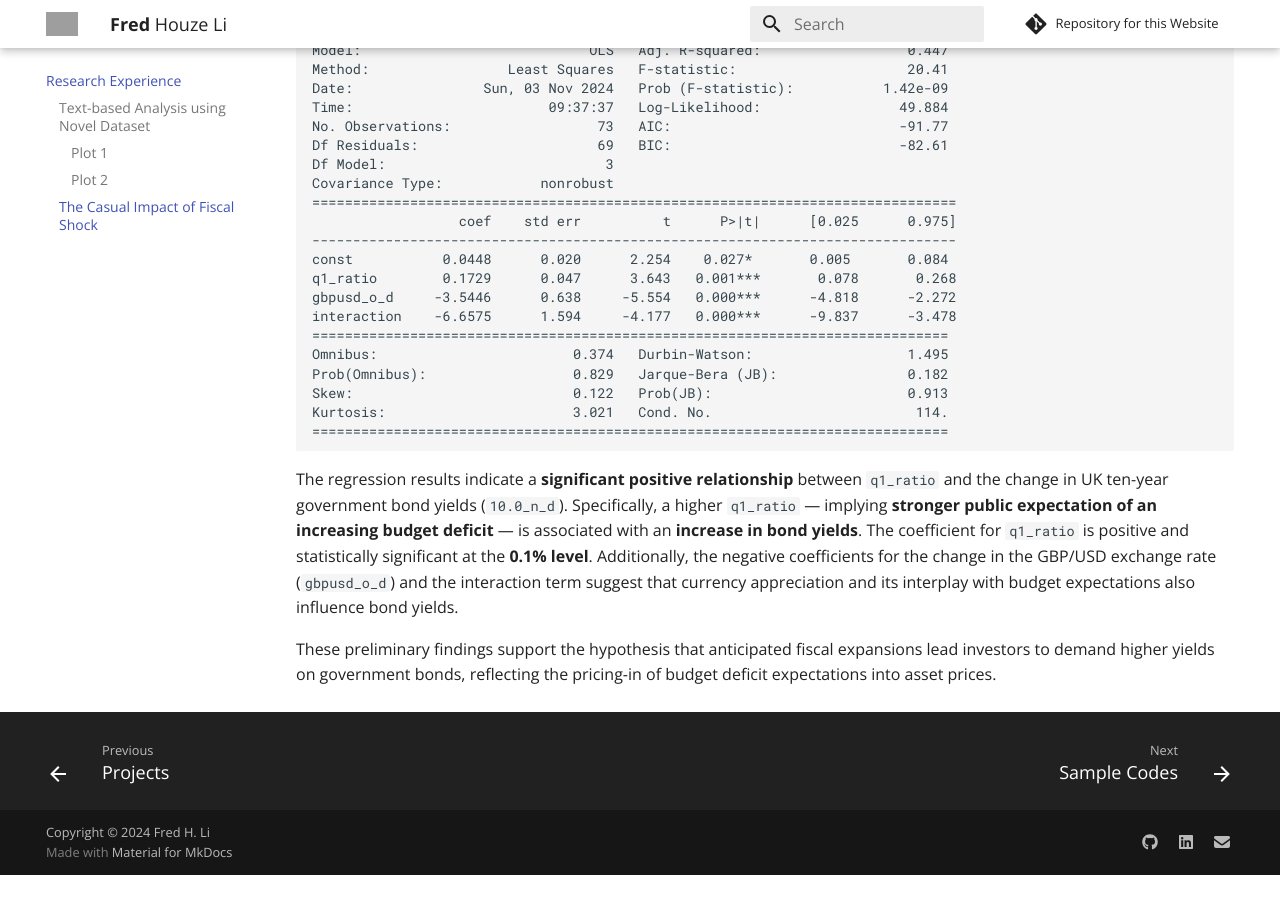
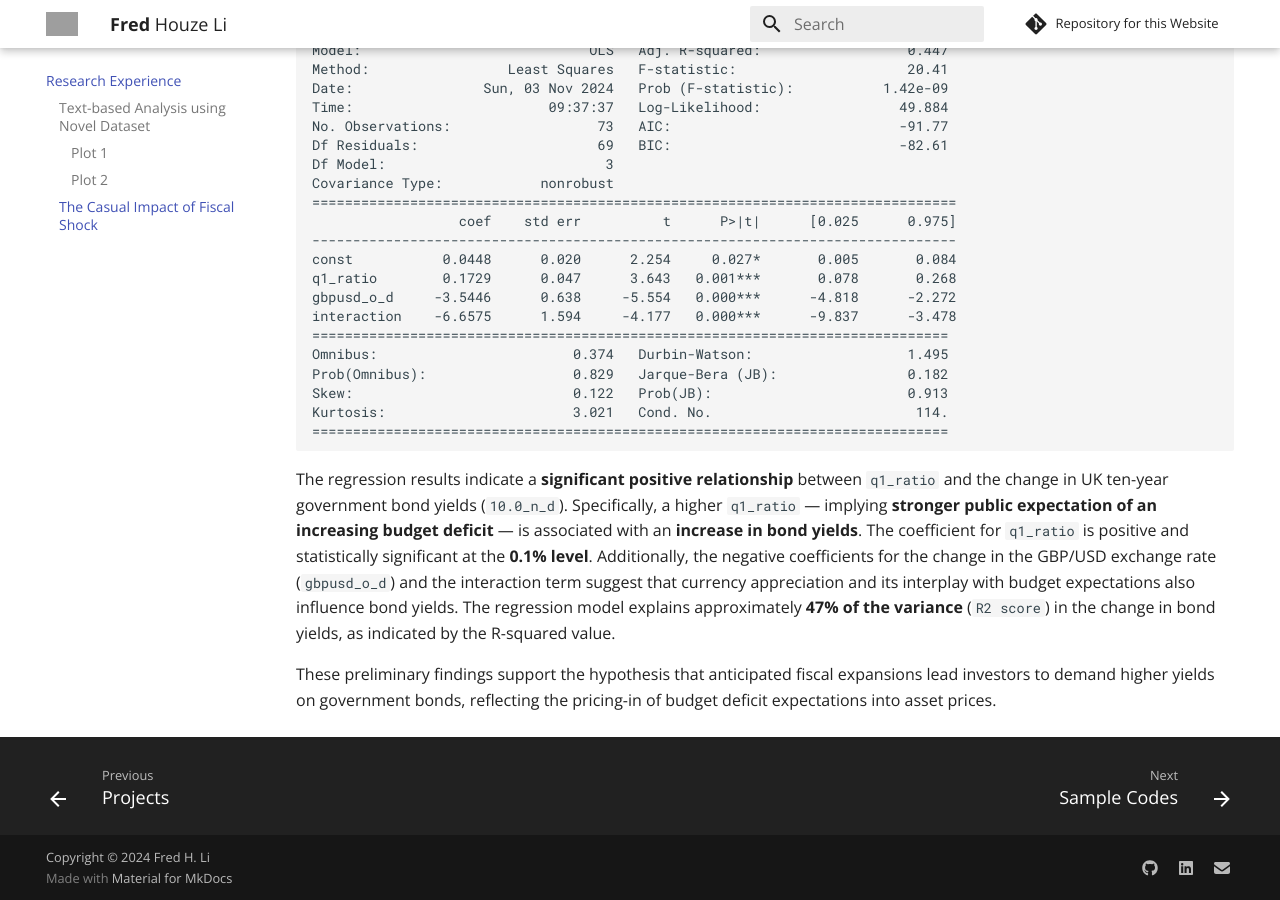
Before and after one commit to fredhli/fredhli.github.io, an MkDocs documentation site: the page built from docs/research_experience.md, in a window 1280 px wide and 900 px high, scrolled down 4233 px. Built offline with MkDocs 1.6.1 and Material for MkDocs 9.7.7, drawn with Linux system fonts in a browser that asks for light colours; comment, search, counter and statistics services are not loaded; before the commit the page ends 5108 px from its top, so only the background shows below that; grey boxes are pictures that could not be loaded.

Commit message:
Refine regression results

````diff
--- a/docs/research_experience.md
+++ b/docs/research_experience.md
@@ -52,7 +52,7 @@ Covariance Type:            nonrobust
 ===============================================================================
                   coef    std err          t      P>|t|      [0.025      0.975]
 -------------------------------------------------------------------------------
-const           0.0448      0.020      2.254    0.027*       0.005       0.084
+const           0.0448      0.020      2.254     0.027*       0.005       0.084
 q1_ratio        0.1729      0.047      3.643   0.001***       0.078       0.268
 gbpusd_o_d     -3.5446      0.638     -5.554   0.000***      -4.818      -2.272
 interaction    -6.6575      1.594     -4.177   0.000***      -9.837      -3.478
@@ -64,6 +64,6 @@ Kurtosis:                       3.021   Cond. No.                         114.
 ==============================================================================
 ```
 
-The regression results indicate a **significant positive relationship** between `q1_ratio` and the change in UK ten-year government bond yields (`10.0_n_d`). Specifically, a higher `q1_ratio` — implying **stronger public expectation of an increasing budget deficit** — is associated with an **increase in bond yields**. The coefficient for `q1_ratio` is positive and statistically significant at the **0.1% level**. Additionally, the negative coefficients for the change in the GBP/USD exchange rate (`gbpusd_o_d`) and the interaction term suggest that currency appreciation and its interplay with budget expectations also influence bond yields.
+The regression results indicate a **significant positive relationship** between `q1_ratio` and the change in UK ten-year government bond yields (`10.0_n_d`). Specifically, a higher `q1_ratio` — implying **stronger public expectation of an increasing budget deficit** — is associated with an **increase in bond yields**. The coefficient for `q1_ratio` is positive and statistically significant at the **0.1% level**. Additionally, the negative coefficients for the change in the GBP/USD exchange rate (`gbpusd_o_d`) and the interaction term suggest that currency appreciation and its interplay with budget expectations also influence bond yields. The regression model explains approximately **47% of the variance** (`R2 score`) in the change in bond yields, as indicated by the R-squared value.
 
 These preliminary findings support the hypothesis that anticipated fiscal expansions lead investors to demand higher yields on government bonds, reflecting the pricing-in of budget deficit expectations into asset prices.
````
